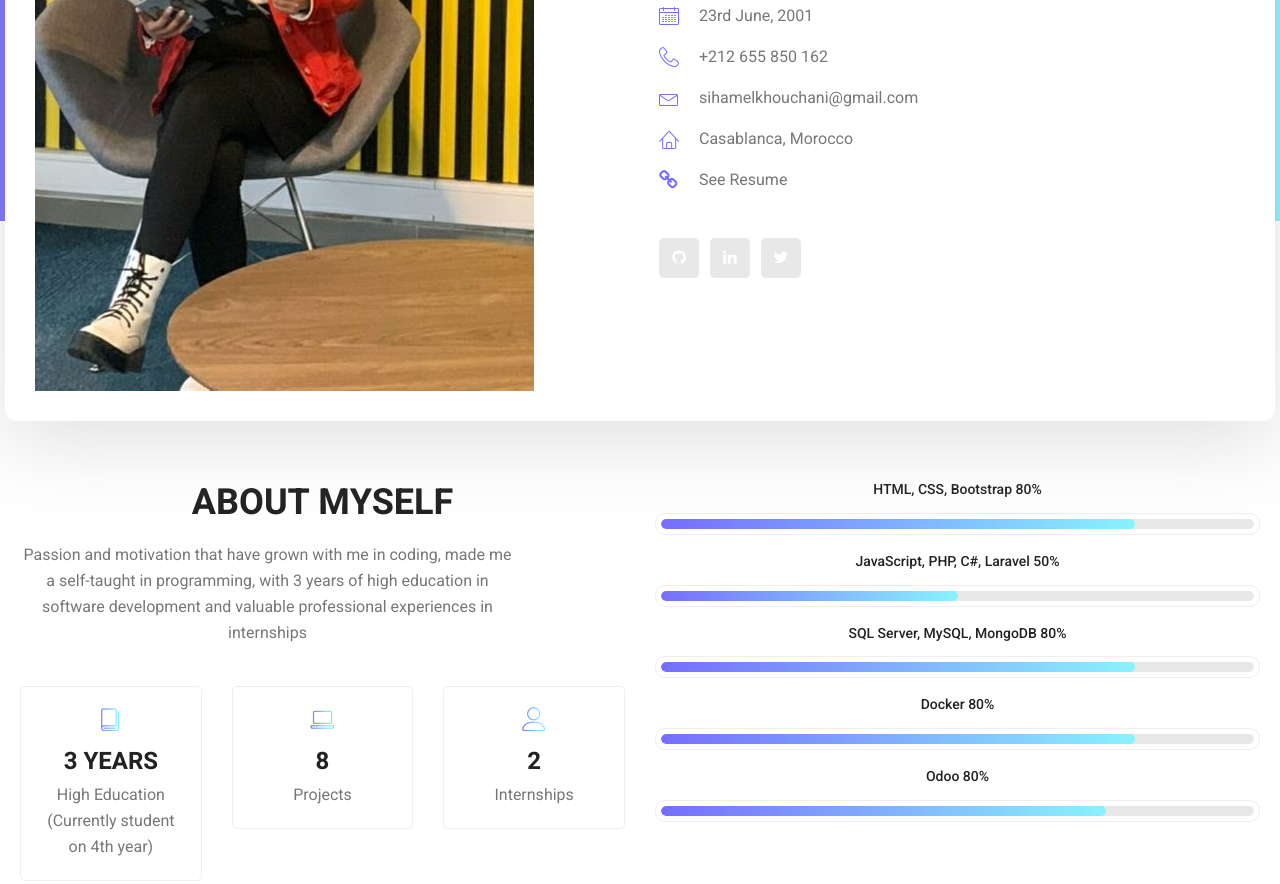
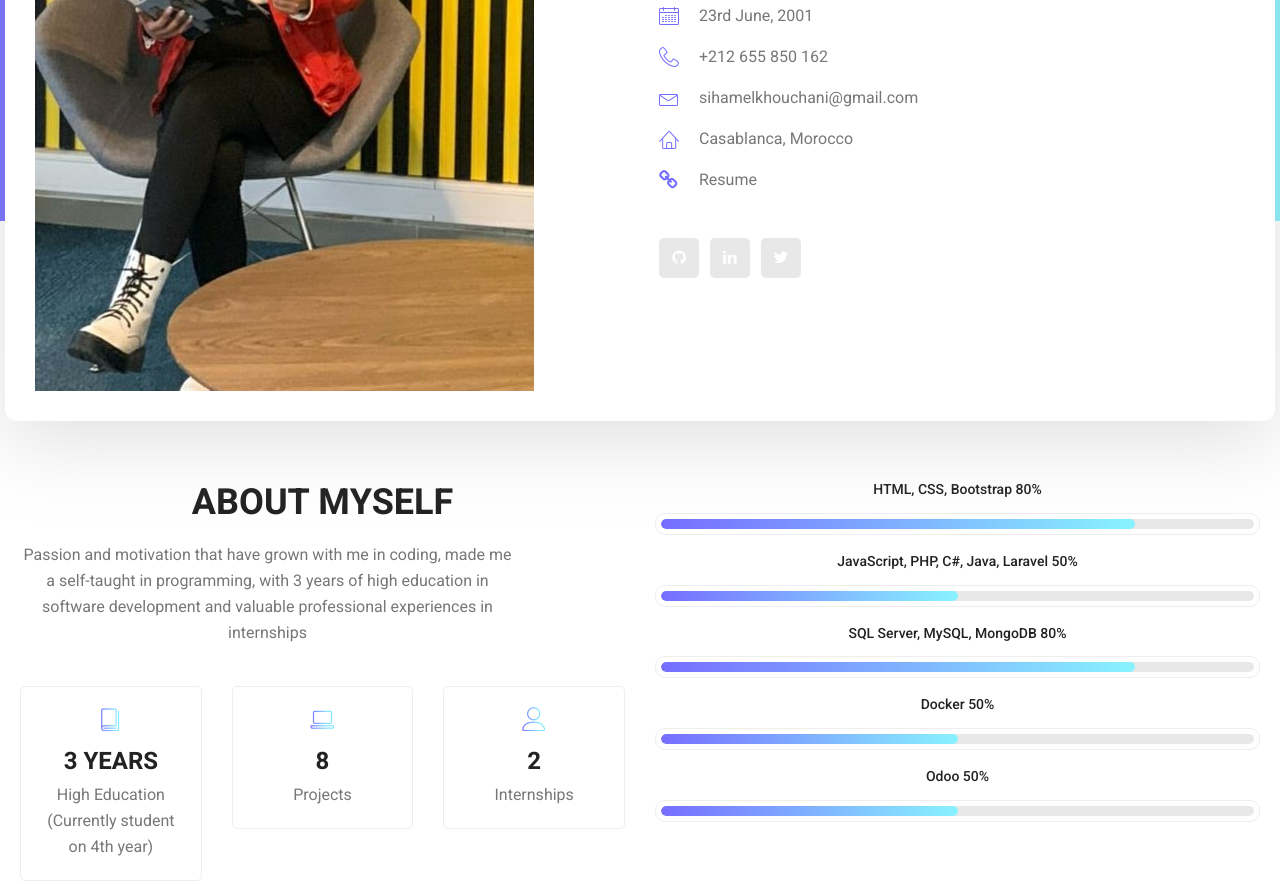
Before and after one commit to elkhouchani/elkhouchani.github.io, a plain HTML site: page index.html in a window 1280 px wide. Shown: the part 595-1479 px from the top of the page. Drawn offline with Linux system fonts and the light colour scheme.

Commit message:
Update index.html

```diff
--- a/index.html
+++ b/index.html
@@ -40,7 +40,7 @@
 										<li><a href="#"><i class="lnr lnr-phone-handset"></i> +212 655 850 162</a></li>
 										<li><a href="#"><i class="lnr lnr-envelope"></i> sihamelkhouchani@gmail.com</a></li>
 										<li><a href="#"><i class="lnr lnr-home"></i> Casablanca, Morocco</a></li>
-										<li><a href="https://cvdesignr.com/p/62824ef546eec?hl=fr_FR" target="_blank"><i class="fa fa-link" ></i>See Resume</a></li>
+										<li><a href="https://cvdesignr.com/p/62824ef546eec?hl=fr_FR" target="_blank"><i class="fa fa-link" ></i>Resume</a></li>
 									</ul>
 									<ul class="list personal_social">
 										<li><a href="https://github.com/elkhouchani" target="_blank"><i class="fa fa-github"></i></a></li>
@@ -102,7 +102,7 @@
 									</div>
 								</div>
 								<div class="skill_item">
-									<h4>JavaScript, PHP, C#, Laravel <span class="counter">50</span>%</h4>
+									<h4>JavaScript, PHP, C#, Java, Laravel <span class="counter">50</span>%</h4>
 									<div class="progress_br">
 										<div class="progress">
 											<div class="progress-bar" role="progressbar" aria-valuenow="50" aria-valuemin="0" aria-valuemax="100"></div>
@@ -118,18 +118,18 @@
 									</div>
 								</div>
 								<div class="skill_item">
-									<h4>Docker <span class="counter">80</span>%</h4>
+									<h4>Docker <span class="counter">50</span>%</h4>
 									<div class="progress_br">
 										<div class="progress">
-											<div class="progress-bar" role="progressbar" aria-valuenow="80" aria-valuemin="0" aria-valuemax="100"></div>
+											<div class="progress-bar" role="progressbar" aria-valuenow="50" aria-valuemin="0" aria-valuemax="100"></div>
 										</div>
 									</div>
 								</div>
 								<div class="skill_item">
-									<h4>Odoo <span class="counter">80</span>%</h4>
+									<h4>Odoo <span class="counter">50</span>%</h4>
 									<div class="progress_br">
 										<div class="progress">
-											<div class="progress-bar" role="progressbar" aria-valuenow="75" aria-valuemin="0" aria-valuemax="100"></div>
+											<div class="progress-bar" role="progressbar" aria-valuenow="50" aria-valuemin="0" aria-valuemax="100"></div>
 										</div>
 									</div>
 								</div>
@@ -160,7 +160,7 @@
 									<span></span>
 									<div class="media">
 										<div class="d-flex">
-											<p>July 2022 to September 2022</p>
+											<p>June 2022 to July 2022</p>
 										</div>
 										<div class="media-body">
 											<h4>Dropivo</h4>
@@ -188,7 +188,7 @@
 									<span></span>
 									<div class="media">
 										<div class="d-flex">
-											<p>September 2022 to present</p>
+											<p>2022 - present</p>
 										</div>
 										<div class="media-body">
 											<h4>Moroccan School of Engineering Sciences</h4>
@@ -200,7 +200,7 @@
 									<span></span>
 									<div class="media">
 										<div class="d-flex">
-											<p>September 2021 to September 2022</p>
+											<p> 2021 - 2022</p>
 										</div>
 										<div class="media-body">
 											<h4>Mundiapolis University</h4>
```
